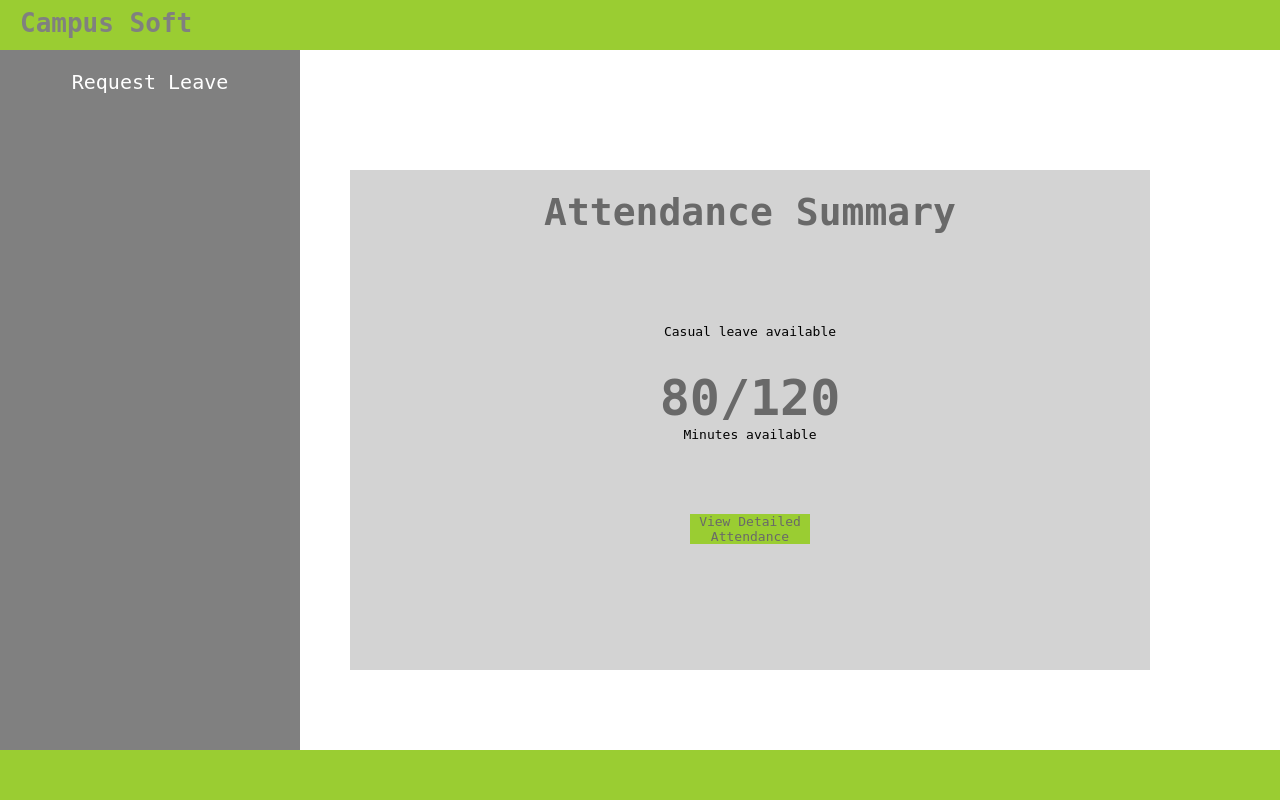
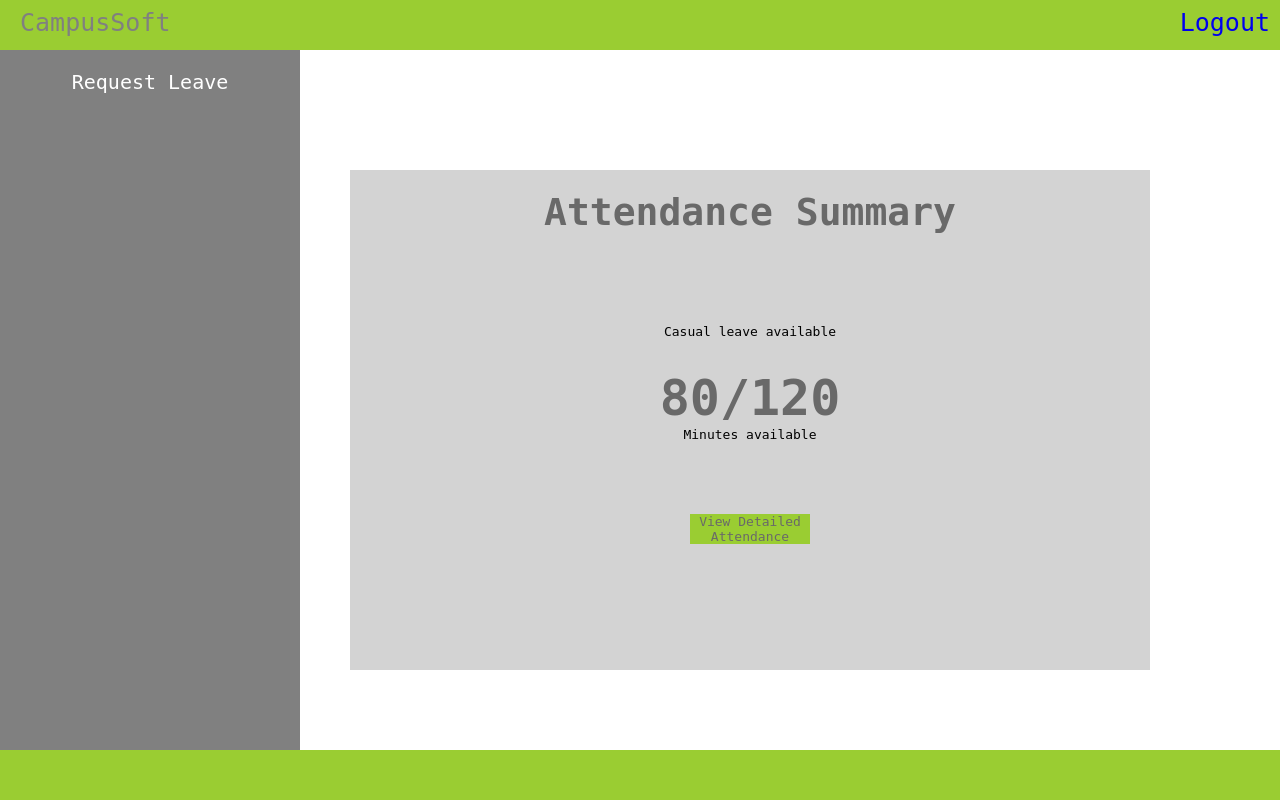
Before and after one commit to JACOBIN-SCTCS/djangoapp, a Django app: template attendance/templates/attendance/user_dashboard.html in a window 1280 px wide. Run offline with Django 3.2, Linux system fonts and the light colour scheme; the template is opened without the code that fills it, so the values that code supplies are empty; parts of the project's set-up code (start-up, migrations or seed data) failed here and were passed over.

Commit message:
Added Logout to html login page

```diff
--- a/attendance/static/attendance/dashboard.css
+++ b/attendance/static/attendance/dashboard.css
@@ -2,14 +2,49 @@
     margin:0;
     padding:0;
 }
-.header{
+.navigation{
     width:100%;
     height:50px;
     background-color: yellowgreen;
     position: fixed;
+    list-style-type: none;
+
 
 }
-.header h1{
+
+#title
+{    font-family: monospace;
+     padding-top: 8px;
+     font-size: 25px;
+     margin-left: 20px;
+     color: grey;
+     float: left;
+
+}
+
+#logout
+{
+    color: grey;
+    font-family: monospace;
+
+    display: inline;
+    padding-top:8px;
+    font-size: 25px;
+    margin-right: 10px;
+    float: right;
+
+}
+
+#logout a{
+    text-decoration: none;
+}
+
+#logout a:hover {
+    background-color: #4CAF50;
+
+
+}
+/*.header h1{
     font-family: monospace;
     color: grey;
     padding-top:8px;
@@ -17,7 +52,7 @@
 
    }
 
-
+*/
 
 .sidebar{
     float:left;
--- a/attendance/static/attendance/dashboard_mobile.css
+++ b/attendance/static/attendance/dashboard_mobile.css
@@ -2,19 +2,44 @@
     margin:0;
     padding:0;
 }
-.header{
+.navigation{
     width:100%;
     height:50px;
     background-color: yellowgreen;
     position: fixed;
 }
+/*
 .header h1{
     font-family: monospace;
     color: grey;
     padding-top:8px;
     text-align: left;
+}*/
+#title{
+    font-family: monospace;
+    color: grey;
+    padding-top: 8px;
+    text-align: left;
+    float: left;
+    font-size: 25px;
 }
 
+
+#logout
+{
+    color: grey;
+    font-family: monospace;
+
+    display: inline;
+    padding-top:8px;
+    font-size: 25px;
+    margin-right: 6px;
+    float: right;
+}
+
+#logout a{
+    text-decoration: none;
+}
 
 
 .sidebar{
--- a/attendance/templates/attendance/user_dashboard.html
+++ b/attendance/templates/attendance/user_dashboard.html
@@ -21,15 +21,21 @@
 
 
 
-   <div class="header">
+  <!-- <div class="header">
        <h1>Campus Soft</h1>
    </div>
+    -->
 
 
 
 
 
 
+
+    <ul class="navigation">
+        <li id="title">CampusSoft</li>
+       <li id="logout"><a href="{% url 'attendance:logout' %}">Logout</a></li>
+    </ul>
 
 
 
```
Also changed, not shown: db.sqlite3.
